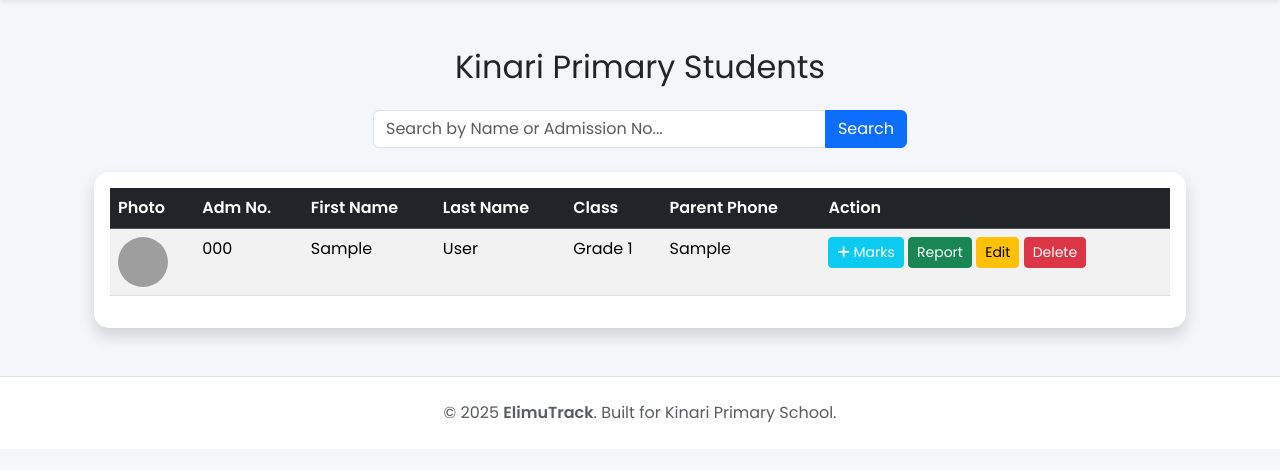
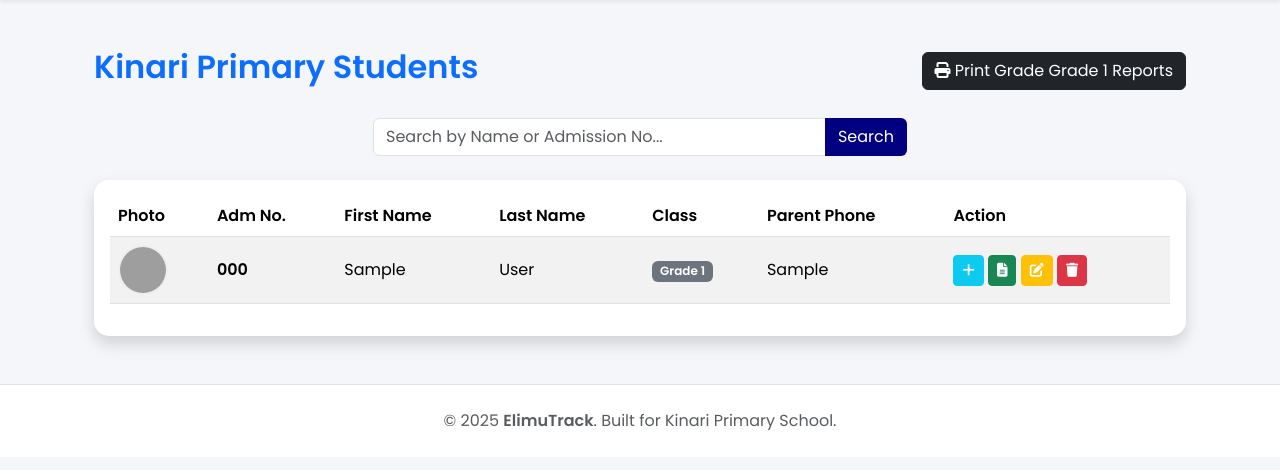
Before and after one commit to ga603/School-Management-System, a Django app: a page that uses school_project_practice/students/templates/student_list.html in a window 1280 px wide. Shown: the part 56-526 px from the top of the page. Run offline with Django 5.2, Linux system fonts and the light colour scheme; a user stored in the database is signed in; tables that the repository leaves empty hold one stand-in row (values such as "Sample post"); some libraries are stand-ins or nearby versions; grey boxes are pictures that could not be loaded.

Commit message:
Added delete buttons and bulk printing feature

```diff
--- a/school_project_practice/school_project/urls.py
+++ b/school_project_practice/school_project/urls.py
@@ -13,6 +13,9 @@
     path('admin/', admin.site.urls),
     path('', include('students.urls')),
     path('about/',views.about, name='about'),
+    path('resource/delete/<int:id>/', views.delete_resource, name='delete_resource'),
+    path('result/delete/<int:id>/', views.delete_result, name='delete_result'),
+    path('grade/<str:grade_name>/print/', views.bulk_grade_report, name='bulk_grade_report'),
 ]
 
 if settings.DEBUG:
--- a/school_project_practice/students/templates/student_list.html
+++ b/school_project_practice/students/templates/student_list.html
@@ -2,14 +2,23 @@
 
 {% block content %}
 <div class="container mt-5">
-    <h2 class="text-center mb-4">Kinari Primary Students</h2>
+
+    <div class="d-flex justify-content-between align-items-center mb-4">
+        <h2 class="text-primary fw-bold">Kinari Primary Students</h2>
+
+        {% if grade_name %}
+        <a href="{% url 'bulk_grade_report' grade_name %}" class="btn btn-dark" target="_blank">
+            <i class="fas fa-print"></i> Print Grade {{ grade_name }} Reports
+        </a>
+        {% endif %}
+    </div>
 
     <div class="row mb-4">
         <div class="col-md-6 mx-auto">
             <form method="GET" action="{% url 'student_list' %}">
                 <div class="input-group">
                     <input type="text" name="q" class="form-control" placeholder="Search by Name or Admission No...">
-                    <button class="btn btn-primary" type="submit">Search</button>
+                    <button class="btn btn-navy" type="submit">Search</button>
                 </div>
             </form>
         </div>
@@ -17,10 +26,11 @@
 
     <div class="card shadow">
         <div class="card-body">
-            <table class="table table-striped table-hover">
-                <thead class="table-dark">
+            <table class="table table-striped table-hover align-middle">
+                <thead class="bg-navy text-white">
                     <tr>
-        <th>Photo</th> <th>Adm No.</th>
+                        <th>Photo</th>
+                        <th>Adm No.</th>
                         <th>First Name</th>
                         <th>Last Name</th>
                         <th>Class</th>
@@ -33,30 +43,33 @@
                     <tr>
                         <td>
                             {% if student.passport_photo %}
-                <img src="{{ student.passport_photo.url }}" alt="Photo" style="width: 50px; height: 50px; border-radius: 50%; object-fit: cover;">
+                                <img src="{{ student.passport_photo.url }}" alt="Photo" style="width: 50px; height: 50px; border-radius: 50%; object-fit: cover; border: 2px solid #eee;">
                             {% else %}
-                <span class="text-muted">No IMG</span>
+                                <div class="bg-light rounded-circle d-flex justify-content-center align-items-center text-muted small" style="width: 50px; height: 50px;">No IMG</div>
                             {% endif %}
                         </td>
-                        <td>{{ student.admission_number }}</td>
+                        <td class="fw-bold">{{ student.admission_number }}</td>
                         <td>{{ student.first_name }}</td>
                         <td>{{ student.last_name }}</td>
-                        <td>{{ student.grade_class }}</td>
+                        <td><span class="badge bg-secondary">{{ student.grade_class }}</span></td>
                         <td>{{ student.parent_contact }}</td>
                         <td>
                             <a href="{% url 'add_result' student.id %}" class="btn btn-sm btn-info text-white" title="Add Marks">
-    <i class="fas fa-plus"></i> Marks
+                                <i class="fas fa-plus"></i>
                             </a>
-
-
-                        <a href="{% url 'student_report' student.id %}" class="btn btn-sm btn-success" title="View Report">Report</a>
-                        <a href="{% url 'edit_student' student.id %}" class="btn btn-sm btn-warning">Edit</a>
-
-<a href="{% url 'delete_student' student.id %}" class="btn btn-sm btn-danger" onclick="return confirm('Delete?')">Delete</a>
+                            <a href="{% url 'student_report' student.id %}" class="btn btn-sm btn-success" title="View Report">
+                                <i class="fas fa-file-alt"></i>
+                            </a>
+                            <a href="{% url 'edit_student' student.id %}" class="btn btn-sm btn-warning text-white" title="Edit">
+                                <i class="fas fa-edit"></i>
+                            </a>
+                            <a href="{% url 'delete_student' student.id %}" class="btn btn-sm btn-danger" onclick="return confirm('Are you sure you want to delete this student?');" title="Delete">
+                                <i class="fas fa-trash"></i>
+                            </a>
                         </td>
                     </tr>
                     {% empty %}
-    <tr><td colspan="7" class="text-center">No students found.</td></tr>
+                    <tr><td colspan="7" class="text-center py-4 text-muted">No students found matching your criteria.</td></tr>
                     {% endfor %}
                 </tbody>
             </table>
--- a/school_project_practice/students/views.py
+++ b/school_project_practice/students/views.py
@@ -349,3 +349,34 @@
         return redirect('grade_dashboard')
 
     return render(request, 'promote_confirm.html')
+# --- 1. DELETE RESOURCE ---
+@login_required
+def delete_resource(request, id):
+    resource = get_object_or_404(LearningResource, pk=id)
+    grade = resource.grade_class
+    resource.delete()
+    messages.success(request, "Resource deleted successfully!")
+    return redirect('grade_resources', grade_name=grade)
+
+# --- 2. DELETE RESULT ---
+@login_required
+def delete_result(request, id):
+    result = get_object_or_404(StudentResult, pk=id)
+    student_id = result.student.id
+    result.delete()
+    messages.success(request, "Result deleted successfully!")
+    return redirect('add_result', student_id=student_id)
+
+# --- 3. BULK PRINT REPORTS (For Whole Class) ---
+@login_required
+def bulk_grade_report(request, grade_name):
+    students = Student.objects.filter(grade_class=grade_name).order_by('admission_number')
+
+    # We attach the results to each student object manually for the template
+    for student in students:
+        student.cached_results = StudentResult.objects.filter(student=student).order_by('exam_name', 'subject')
+
+    return render(request, 'bulk_report.html', {
+        'students': students,
+        'grade_name': grade_name
+    })
```
Also changed, not shown: school_project_practice/students/templates/add_result.html (+6 -1 lines), school_project_practice/students/templates/bulk_report.html (added, +86 -0 lines), school_project_practice/students/templates/grade_resources.html (+7 -5 lines). Lines whose indentation alone changed are shown as unchanged.
